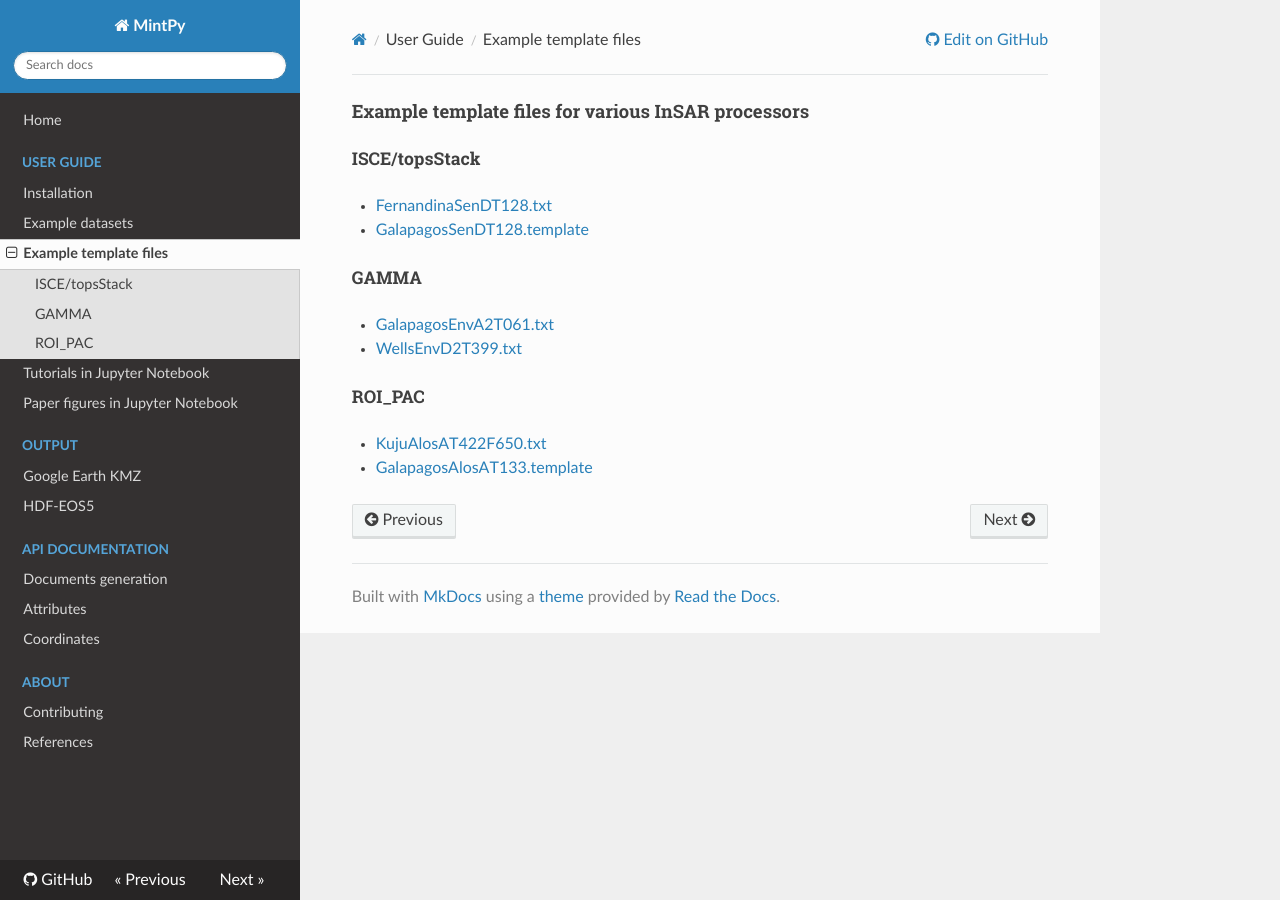
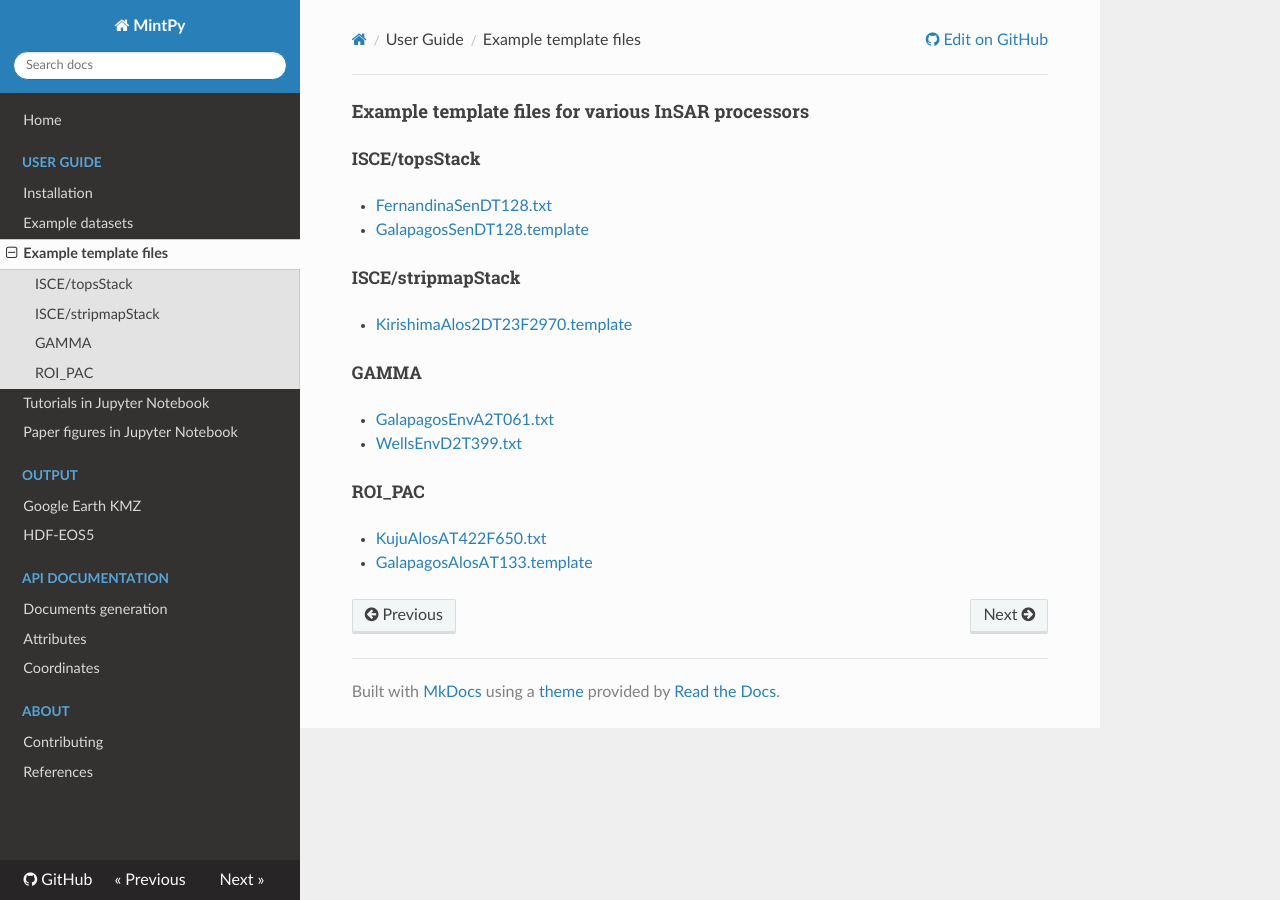
Before and after one commit to insarlab/MintPy, an MkDocs documentation site: the page built from docs/examples/input_files/README.md, in a window 1280 px wide. Built offline with MkDocs 1.6.1, drawn with Linux system fonts in a browser that asks for light colours; nearby versions of some CDN libraries.

Commit message:
update docs/examples/input_files/README

```diff
--- a/docs/examples/input_files/README.md
+++ b/docs/examples/input_files/README.md
@@ -3,6 +3,9 @@
 #### ISCE/topsStack ####
 + [FernandinaSenDT128.txt](FernandinaSenDT128.txt)
 + [GalapagosSenDT128.template](GalapagosSenDT128.template)
+
+#### ISCE/stripmapStack ####
++ [KirishimaAlos2DT23F2970.template](KirishimaAlos2DT23F2970.template)
 
 #### GAMMA ####
 + [GalapagosEnvA2T061.txt](GalapagosEnvA2T061.txt)
```
